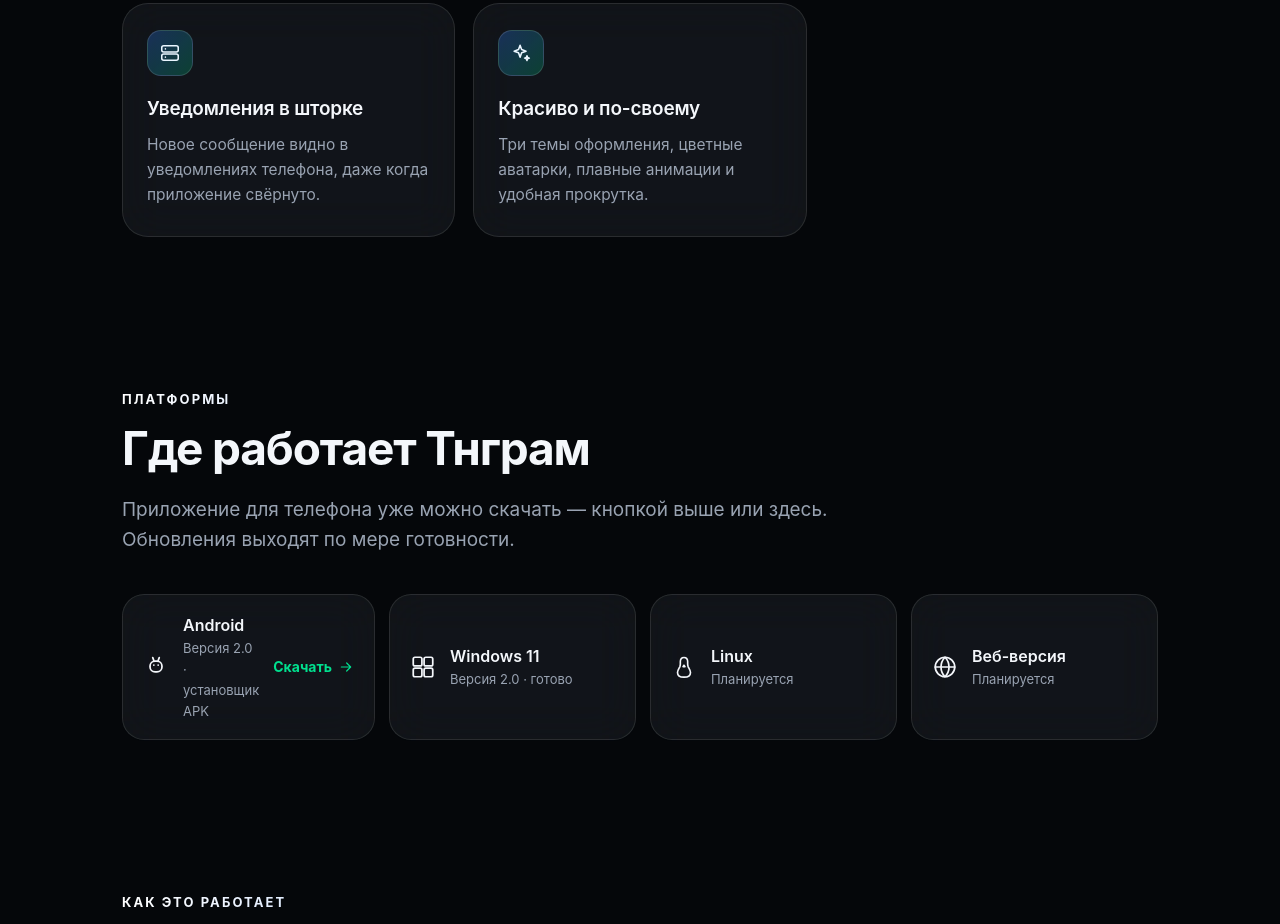
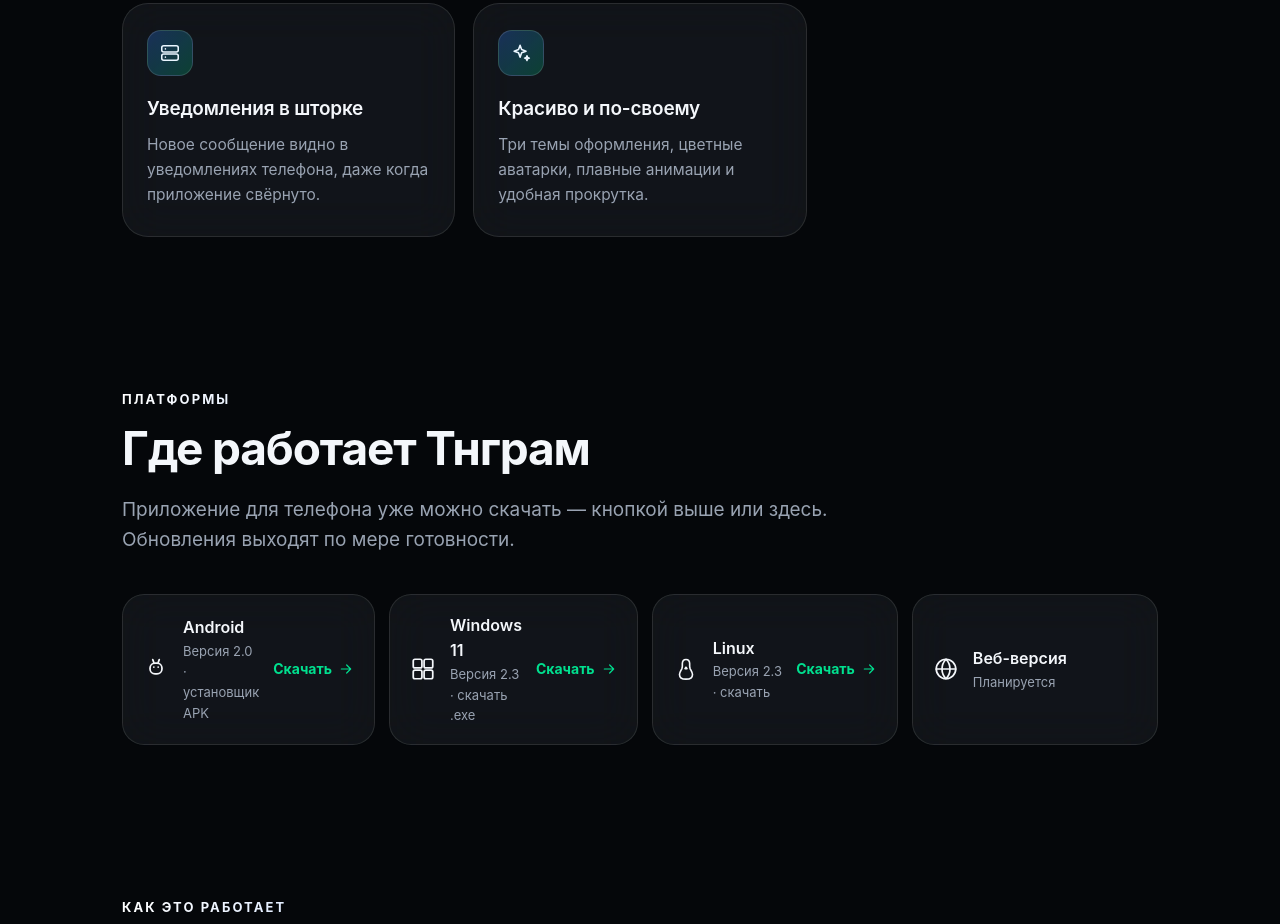
Before and after one commit to tatnab95/TNGram, a plain HTML site: page сайт/index.html in a window 1280 px wide. Shown: the part 1708-2632 px from the top of the page. Drawn offline with Linux system fonts and the light colour scheme.

Commit message:
2.3: сайт со ссылками на скачивание, исправлен баннер обновления, очистка проекта

```diff
--- a/сайт/index.html
+++ b/сайт/index.html
@@ -814,7 +814,7 @@
         title: "Тнграм",
         slogan: "Приватный мессенджер. Сообщение уходит на сервер, доставляется получателю — и сразу удаляется с сервера.",
         sub: "Переписка остаётся только у тебя. Без номера телефона, без лишних следов.",
-        badge: "Версия 2.0 — уже можно скачать",
+        badge: "Версия 2.3 — уже можно скачать",
         download: "Скачать для Android",
         howLink: "Как это работает"
       },
@@ -848,8 +848,8 @@
         download: "Скачать",
         items: [
           { name: "Android",    tag: "Версия 2.0 · установщик APK", href: "TNGram.apk" },
-          { name: "Windows 11", tag: "Версия 2.0 · готово",          href: "" },
-          { name: "Linux",      tag: "Планируется",                  href: "" },
+          { name: "Windows 11", tag: "Версия 2.3 · скачать .exe",    href: "https://github.com/tatnab95/TNGram/releases/latest/download/TNGram.exe" },
+          { name: "Linux",      tag: "Версия 2.3 · скачать",          href: "https://github.com/tatnab95/TNGram/releases/latest/download/TNGram.x86_64" },
           { name: "Веб-версия", tag: "Планируется",                  href: "" }
         ]
       },
@@ -975,7 +975,7 @@
         title: "Tngram",
         slogan: "A private messenger. A message goes to the server, reaches the recipient — and is deleted from the server right away.",
         sub: "Your chats stay with you only. No phone number, no unnecessary traces.",
-        badge: "Version 2.0 — available now",
+        badge: "Version 2.3 — available now",
         download: "Download for Android",
         howLink: "How it works"
       },
@@ -1009,8 +1009,8 @@
         download: "Download",
         items: [
           { name: "Android",    tag: "Version 2.0 · APK installer", href: "TNGram.apk" },
-          { name: "Windows 11", tag: "Version 2.0 · ready",         href: "" },
-          { name: "Linux",      tag: "Planned",                     href: "" },
+          { name: "Windows 11", tag: "Version 2.3 · download .exe", href: "https://github.com/tatnab95/TNGram/releases/latest/download/TNGram.exe" },
+          { name: "Linux",      tag: "Version 2.3 · download",      href: "https://github.com/tatnab95/TNGram/releases/latest/download/TNGram.x86_64" },
           { name: "Web version",tag: "Planned",                     href: "" }
         ]
       },
--- a/сайт/version.json
+++ b/сайт/version.json
@@ -1,5 +1,5 @@
 {
-  "version": "2.2",
-  "notes": "Проверка обновлений во время работы и ссылка на релиз для компьютера.",
+  "version": "2.3",
+  "notes": "Исправлена полоса обновления, скачивание с сайта, порядок в проекте.",
   "url": "https://github.com/tatnab95/TNGram/releases/latest"
 }
```
Also changed, not shown: tn-gram_godot/build/ОБЛАКО-SQL-вставить-в-Supabase.txt (deleted), tn-gram_godot/build/Обновление-1.6-SQL.txt (deleted), tn-gram_godot/build/ПРОЧТИ-МЕНЯ.txt (deleted), 4 other files.
